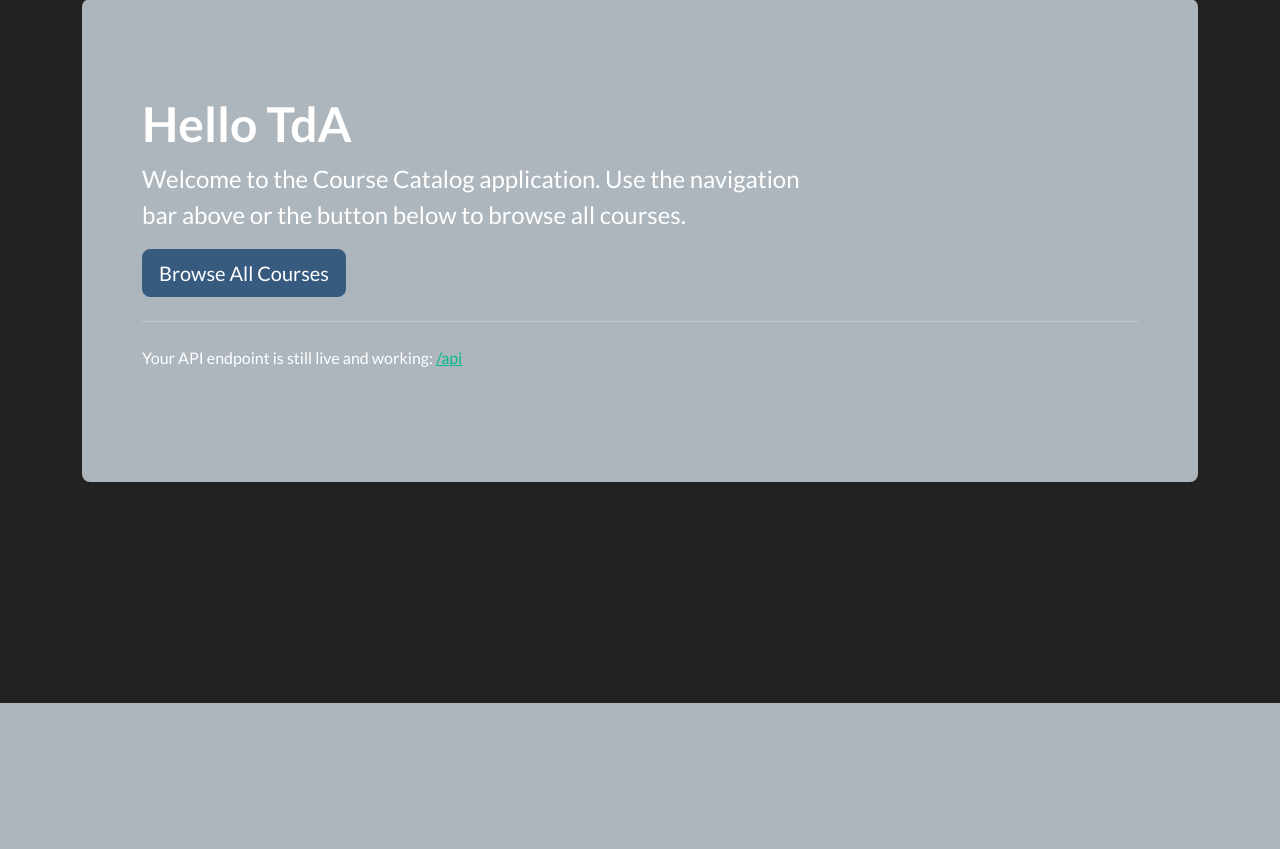
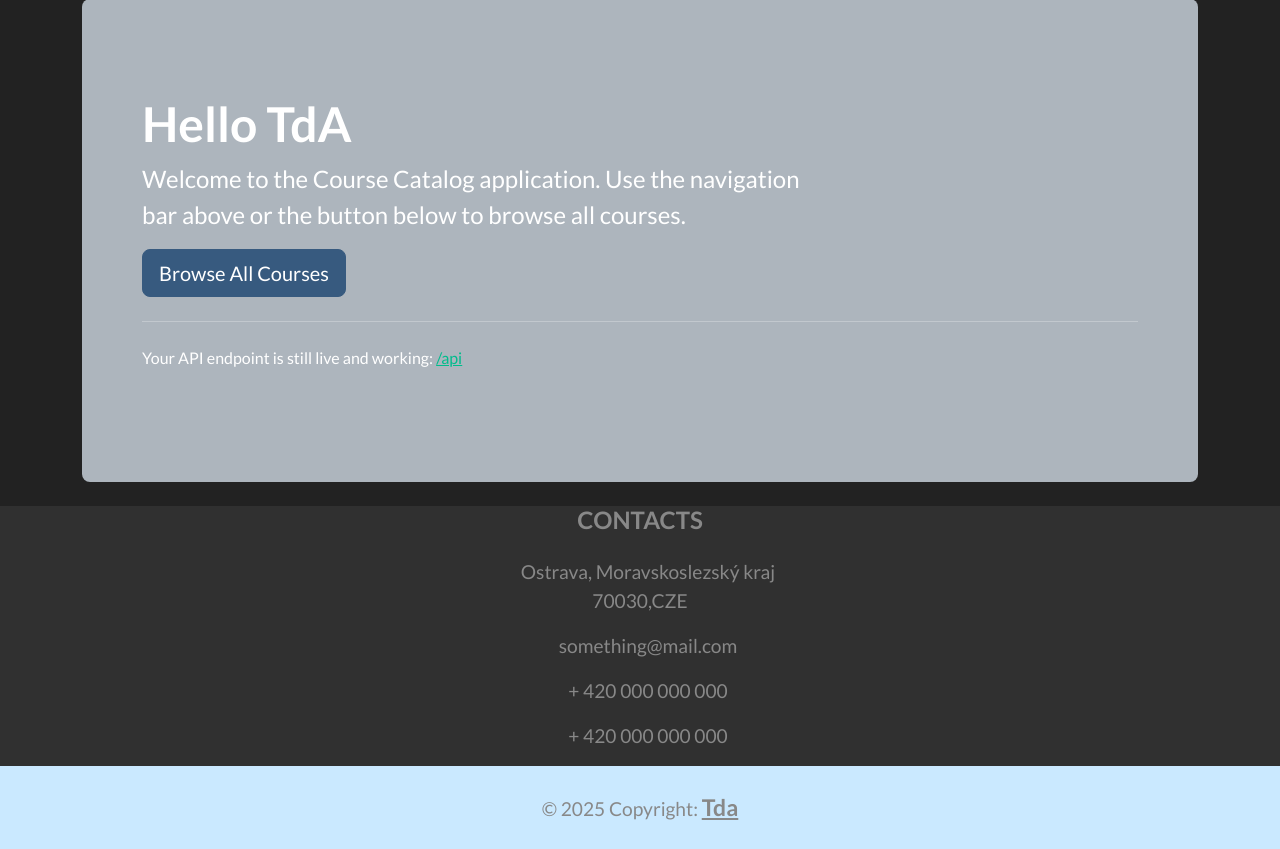
Before and after one commit to ILoveRice07/Tda26-TuATam, a Flask app: page / in a window 1280 px wide. Shown: the part 97-946 px from the top of the page. Before the commit the page ends 800 px from the top, so only its background shows below. Run offline with Flask 3, Linux system fonts and the light colour scheme; some libraries are stand-ins or nearby versions.

Commit message:
Update footer

```diff
--- a/templates/base.html
+++ b/templates/base.html
@@ -49,6 +49,26 @@
 
   <div class="container mt-4">{% block content %}{% endblock %}</div>
 
+  <footer class="text-center text-lg-start text-muted bg-dark">
+    <div class="col-md-4 col-lg-3 col-xl-3 mx-auto mb-md-0 mb-4" style="text-align: center;">
+      <h6 class="text-uppercase fw-bold mb-4" style="font-size:x-large;">Contacts</h6>
+      <p style="font-size:larger;"><i class="fas fa-home me-3"></i>Ostrava, Moravskoslezský kraj 70030,CZE</p>
+      <p style="font-size:larger;">
+        <i class="fas fa-envelope me-3"></i>
+        something@mail.com
+      </p>
+      <p style="font-size:larger;"><i class="fas fa-phone me-3"></i> + 420 000 000 000</p>
+      <p style="font-size:larger;"><i class="fas fa-print me-3"></i> + 420 000 000 000</p>
+    </div>
+    </div>
+    </div>
+    </section>
+    <div class="text-center p-4" style="background-color: #CAE9FF;font-size:larger;">
+      © 2025 Copyright:
+      <a class="text-reset fw-bold" style="font-size:larger;" href="/">Tda</a>
+    </div>
+  </footer>
+
   <script src="https://cdn.jsdelivr.net/npm/bootstrap@5.3.5/dist/js/bootstrap.bundle.min.js" integrity="sha384-k6d4wzSIapyDyv1kpU366/PK5hCdSbCRGRCMv+eplOQJWyd1fbcAu9OCUj5zNLiq" crossorigin="anonymous"></script>
 </body>
 </html>
```
